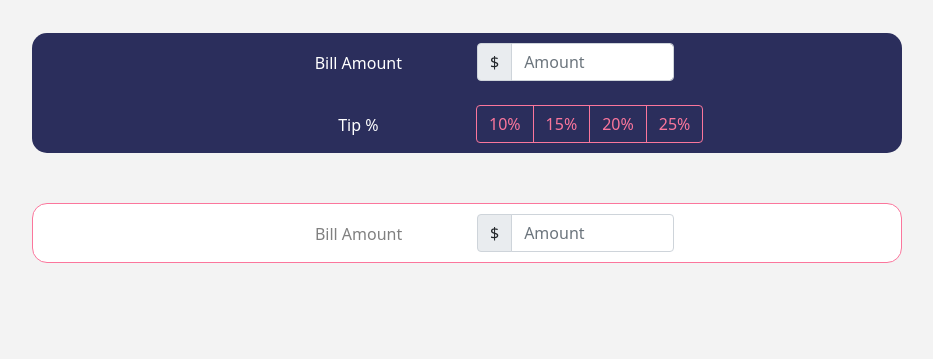
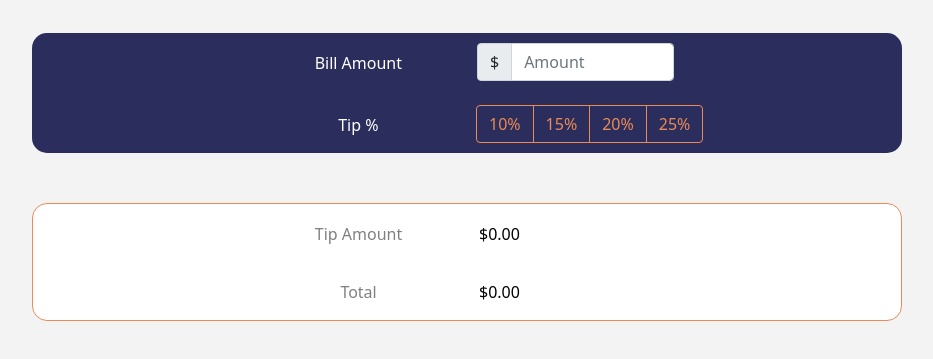
Before and after one commit to Alexandra-Hionis/Tip-Calculator, a website: page index.html in a window 1280 px wide. Shown: the part 45-404 px from the top of the page, without its empty margins (173-1106 px from the left). Drawn offline with nearby package versions, Linux system fonts and the light colour scheme.

Commit message:
finished front end set up for now. Time to start javascript

```diff
--- a/assets/styles.css
+++ b/assets/styles.css
@@ -15,9 +15,10 @@ header {
   text-align: center;
 }
 
-.bill-amount {
+.left-column-align {
   margin-top: 18px;
 }
+
 .input {
   padding: 10px;
   align-items: center;
@@ -36,24 +37,30 @@ input.form-control:focus {
 .bottom-section {
   margin-top: 50px;
   background-color: white;
-  border: solid 1px #fb769c;
+  border: solid 1px #ea8a56;
   border-radius: 15px 15px 15px 15px;
   color: grey;
   text-align: center;
 }
 
 .button-outline {
-  color: #fb769c;
-  border: 1px solid #fb769c;
+  color: #ea8a56;
+  border: 1px solid #ea8a56;
 }
 
 .button-outline:hover,
 .button-outline:focus {
-  background: #fb769c;
+  background: #ea8a56;
 }
 
 .button-outline:active,
 .button-outline.active {
-  background: #fb769c;
+  background: #ea8a56;
   box-shadow: none;
 }
+
+.right-column-dollars {
+  margin-top: 18px;
+  color: black;
+  text-align: left;
+}
--- a/index.html
+++ b/index.html
@@ -21,13 +21,14 @@
     <header>
       <p>Tip Calculator</p>
     </header>
-
+<!-- Top Section -->
+    <!-- Bill Amount Input -->
         <div class="row">
         <div class="col-sm-2"></div>
         <div class="col-sm-8 top-section">
             <div class="row">
             <div class="col-sm-3"></div>
-          <div class="col-sm-3 bill-amount">
+            <div class="col-sm-3 left-column-align">
                 <p>Bill Amount</p>
             </div>
             <div class="col-sm-3 input">
@@ -45,9 +46,11 @@
             <div class="col-sm-3"></div>
             </div>
         </div>
+
+        <!-- Tip % -->
         <div class="row">
             <div class="col-sm-3"></div>
-        <div class="col-sm-3 bill-amount">
+            <div class="col-sm-3 left-column-align">
             <p>Tip %</p>
             </div>
             <div class="col-sm-3 input">
@@ -73,25 +76,30 @@
         </div>
 
     <!-- Bottom section -->
+        <!-- Tip Amount  -->
     <div class="row">
         <div class="col-sm-2"></div>
         <div class="col-sm-8 bottom-section">
           <div class="row">
             <div class="col-sm-3"></div>
-            <div class="col-sm-3 bill-amount">
-              <p>Bill Amount</p>
+            <div class="col-sm-3 left-column-align">
+                <p>Tip Amount</p>
             </div>
-            <div class="col-sm-3 input">
-              <form class="row gy-1 gx-3 align-items-center">
-                  <div class="input-group" >
-                      <span class="input-group-text">$</span>
-                    <input
-                      type="number"
-                      class="form-control"
-                      id="autoSizingInputGroup"
-                      placeholder="Amount"
-                    />
+            <div class="col-sm-3 right-column-dollars">
+                <div>$0.00</div>
+
+            <div class="col-sm-3"></div>
           </div>
+        </div>
+
+        <!-- Total -->
+        <div class="row">
+          <div class="col-sm-3"></div>
+          <div class="col-sm-3 left-column-align">
+            <p>Total</p>
+            </div>
+            <div class="col-sm-3 right-column-dollars">
+                <div>$0.00</div>
 
           <div class="col-sm-3"></div>
         </div>
@@ -99,7 +107,6 @@
         <div class="col-sm-2"></div>
       </div>
       </div>
-
     <script
       src="https://cdn.jsdelivr.net/npm/bootstrap@5.0.1/dist/js/bootstrap.bundle.min.js"
       integrity="sha384-gtEjrD/SeCtmISkJkNUaaKMoLD0//ElJ19smozuHV6z3Iehds+3Ulb9Bn9Plx0x4"
```
Lines whose indentation alone changed are shown as unchanged.
